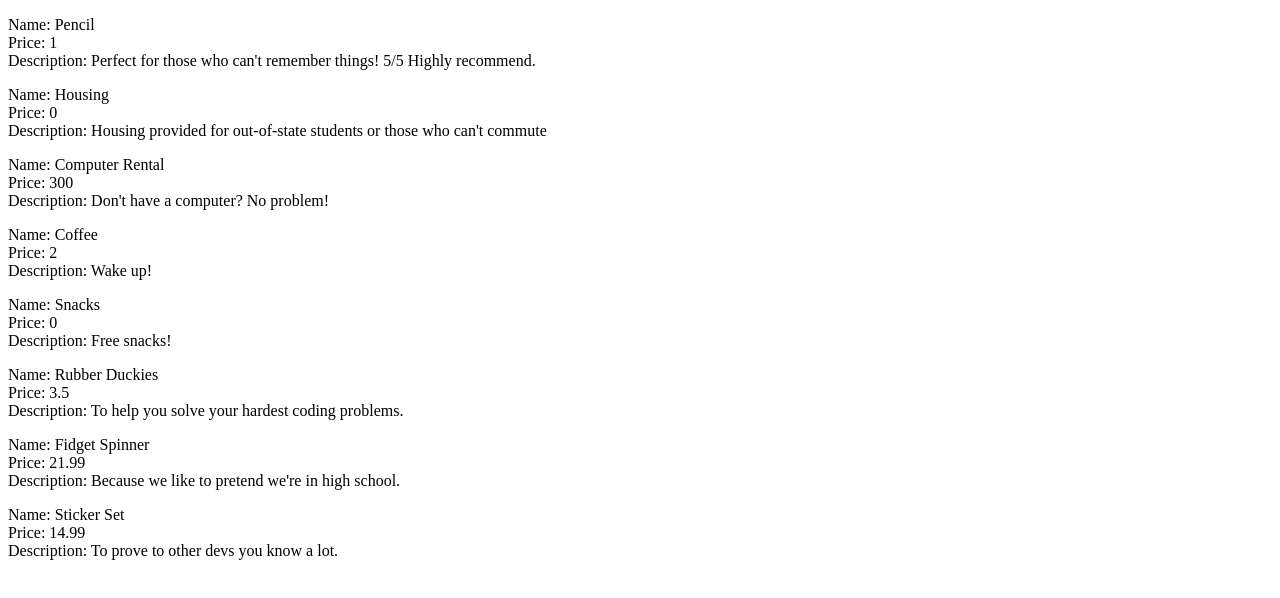
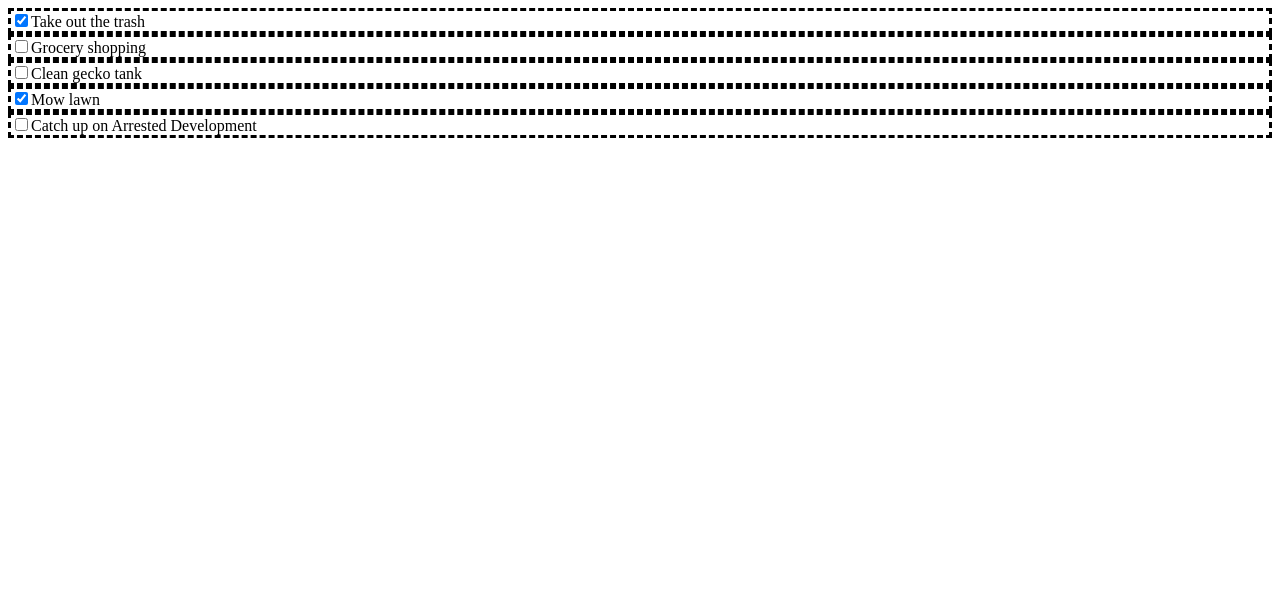
Before and after one commit to riddletom76/Learning, a React (Create React App) app in the folder React/hello-world/: page / in a window 1280 px wide. Shown: the top 598 px of the page. Built offline with nearby package versions, Linux system fonts and the light colour scheme.

Commit message:
todo phase 3

```diff
--- a/React/hello-world/src/App.js
+++ b/React/hello-world/src/App.js
@@ -4,13 +4,9 @@ import ContactInfo from './components/ContactInfo';
 import QuestionAnswer from './components/QuestionAnswer';
 import products from './components/vsSchoolProducts';
 import Product from './components/Product';
-
 function App() {
-  const productArray = products.map(item => <Product key={item.id} name={item.name} price={item.price} description={item.description} />);
   return (
-    <div>
-      {productArray}
-    </div>
+    <BasicTodo />
   );
 }
 
--- a/React/hello-world/src/components/BasicTodo.js
+++ b/React/hello-world/src/components/BasicTodo.js
@@ -1,10 +1,13 @@
 import React from 'react';
 import './../App.css';
 import TodoItem from './TodoItem';
+import todosData from './todoData';
+
 function BasicTodo(){
+    const todoItems = todosData.map(item => <TodoItem text={item.text} isChecked={item.completed} key={item.id} />)
     return(
-        <div className="Checkbox">
-            <TodoItem />
+        <div>
+            {todoItems}
         </div>
     )
 }
--- a/React/hello-world/src/components/TodoItem.js
+++ b/React/hello-world/src/components/TodoItem.js
@@ -1,10 +1,12 @@
 import React from 'react';
-
-function TodoItem(){
+import './../styles/TodoStyle.css'
+function TodoItem(props){
     return(
-        <div>
-            <input type="checkbox" id="vehicle1" name="vehicle1" value="Bike" />
-            <label for="vehicle1"> I have a bike</label><br />
+        <div class="todo-item">
+            {/* <input type="checkbox" id="vehicle1" name="vehicle1" value="Bike" />
+            <label for="vehicle1"> I have a bike</label><br /> */}
+            <input id={props.id} type="checkbox" defaultChecked={props.isChecked} value={props.text}/>
+            <label for={props.id}>{props.text}</label>
         </div>
     )
 }
--- /dev/null
+++ b/React/hello-world/src/components/todoData.js
@@ -0,0 +1,29 @@
+const todosData = [
+    {
+        id: 1,
+        text: "Take out the trash",
+        completed: true
+    },
+    {
+        id: 2,
+        text: "Grocery shopping",
+        completed: false
+    },
+    {
+        id: 3,
+        text: "Clean gecko tank",
+        completed: false
+    },
+    {
+        id: 4,
+        text: "Mow lawn",
+        completed: true
+    },
+    {
+        id: 5,
+        text: "Catch up on Arrested Development",
+        completed: false
+    }
+]
+
+export default todosData
--- /dev/null
+++ b/React/hello-world/src/styles/TodoStyle.css
@@ -0,0 +1,3 @@
+.todo-item{
+    border-style: dashed;
+}
```
